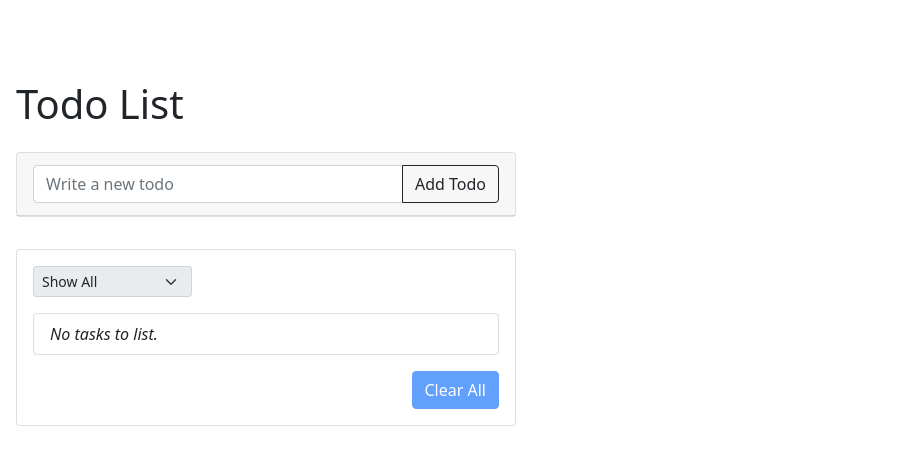
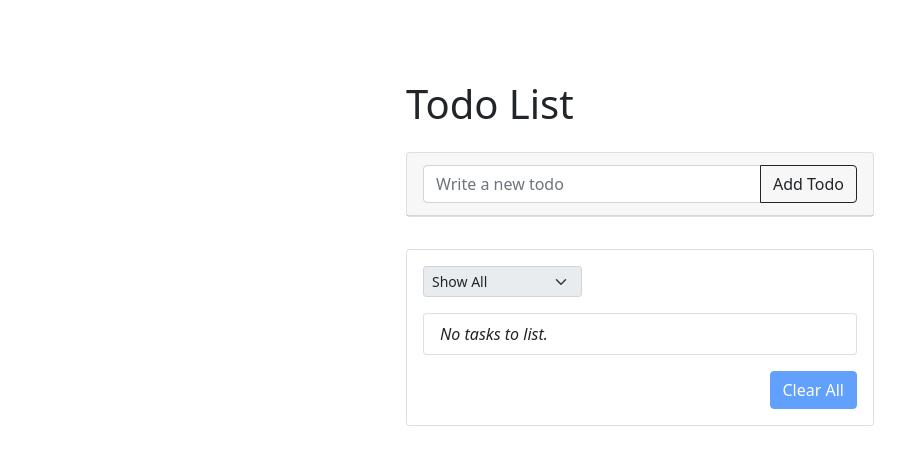
Before and after one commit to MichaelFarquhar/recoil-bootstrap-todo, a React (Create React App) app: page / in a window 1280 px wide. Shown: the top 462 px of the page, without its empty margins (0-921 px from the left). Built offline with nearby package versions, Linux system fonts and the light colour scheme.

Commit message:
Fix CSS to center form into middle of site

```diff
--- a/src/App.js
+++ b/src/App.js
@@ -4,7 +4,7 @@ import { Todo } from './components/Todo';
 function App() {
     return (
         <RecoilRoot>
-            <div style={{ margin: '5em 1em', maxWidth: '500px' }}>
+            <div style={{ margin: '5em auto', maxWidth: '500px' }}>
                 <Todo />
             </div>
         </RecoilRoot>
--- a/src/components/Todo.js
+++ b/src/components/Todo.js
@@ -60,7 +60,7 @@ export const Todo = () => {
     };
 
     return (
-        <Stack gap={3}>
+        <Stack gap={3} className="m-3">
             <Col>
                 <h1>Todo List</h1>
             </Col>
```
